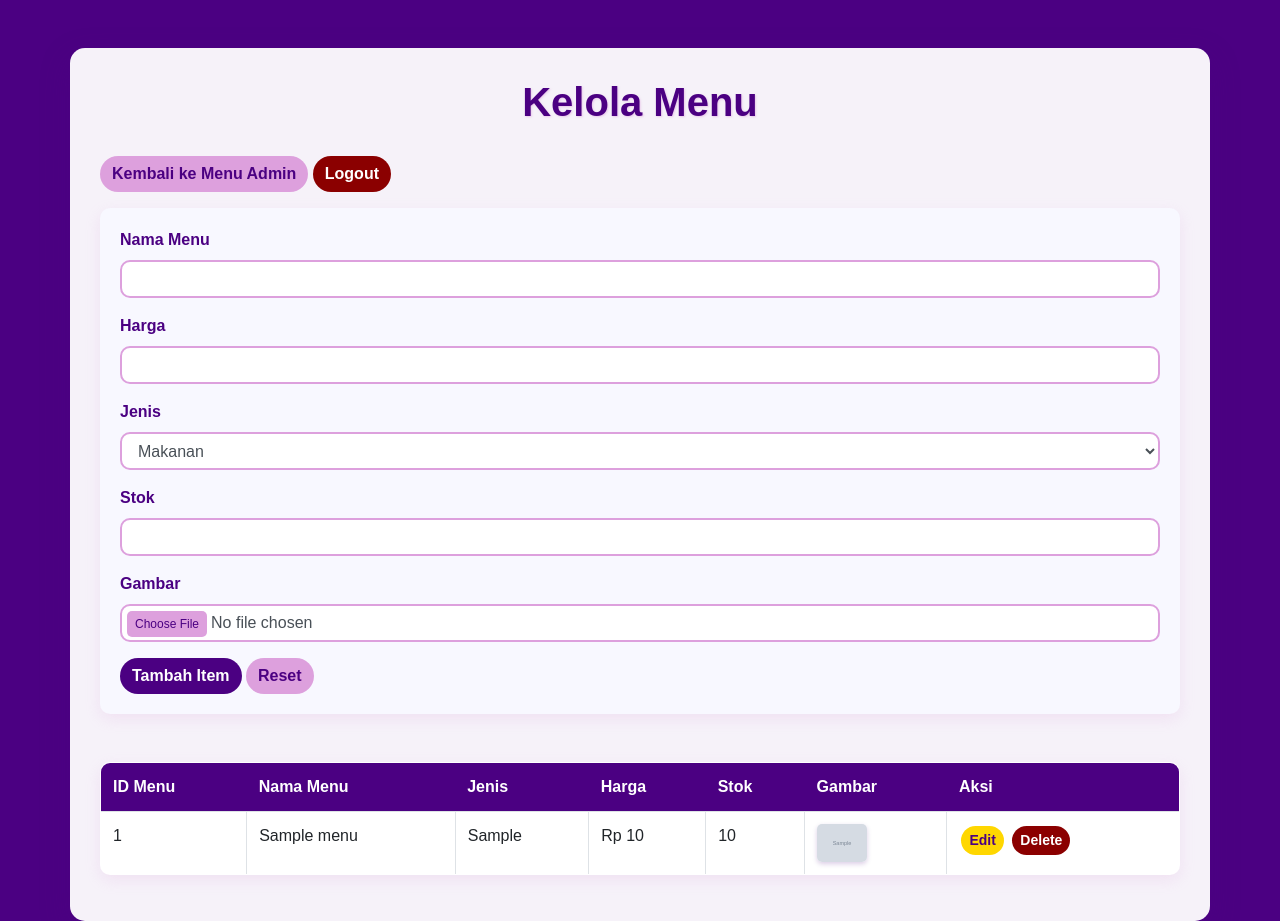
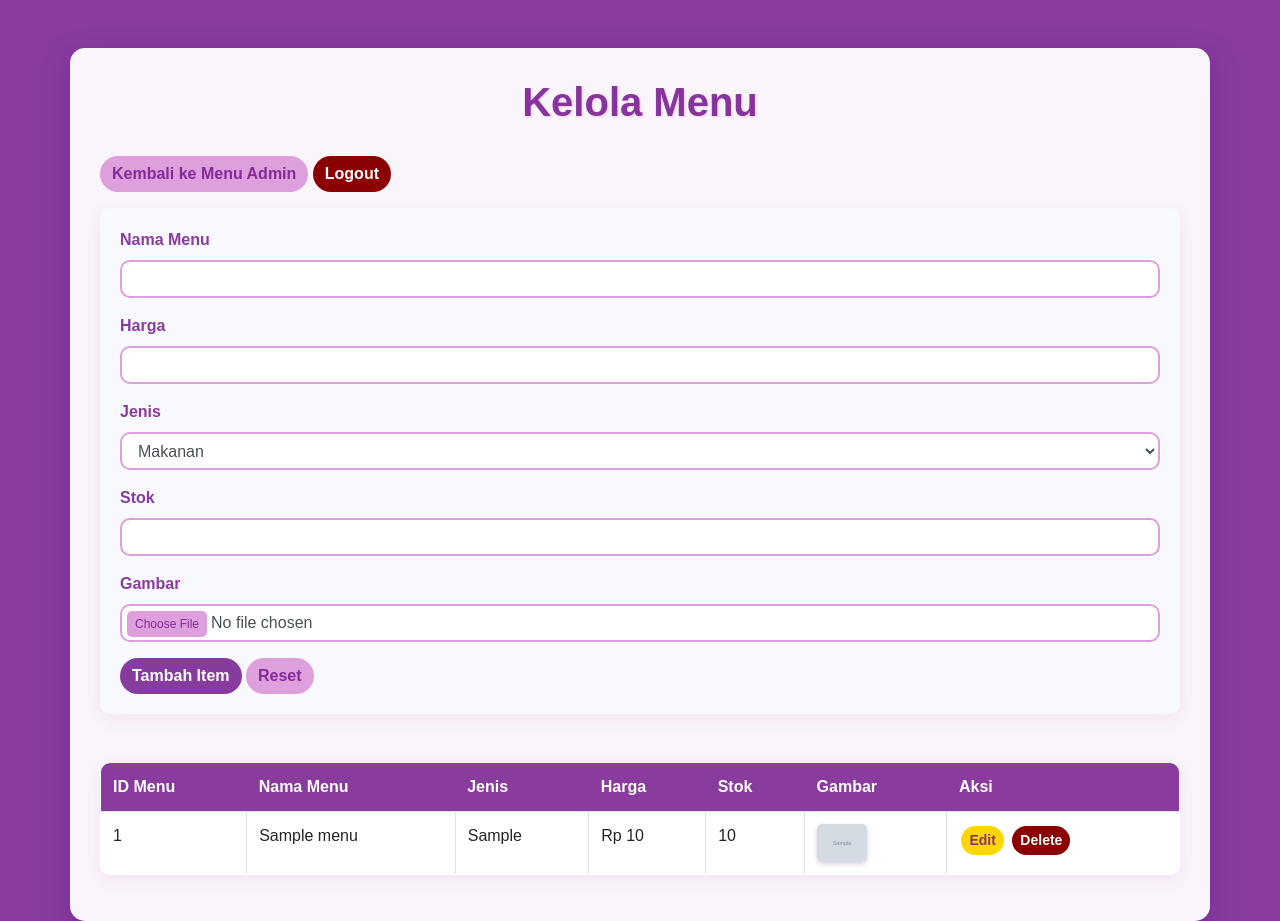
Before and after one commit to fauzifzifi/dechabooth, a PHP site: page /manage_menu.php in a window 1280 px wide. Run offline with PHP 8.4, Linux system fonts and the light colour scheme; the visitor is signed in with stand-in values (Sample User, id 1); tables that the repository leaves empty or names only in its code hold one stand-in row (values such as "Sample post"); grey boxes marked "Sample" are stand-in pictures; some libraries are stand-ins or nearby versions.

Commit message:
Update manage_menu.php

```diff
--- a/manage_menu.php
+++ b/manage_menu.php
@@ -92,9 +92,8 @@ if (isset($_SESSION['error'])) {
     <link rel="stylesheet" href="css/bootstrap.css" />
     <link rel="stylesheet" href="css/custom-style.css" />
     <style>
-        /* Custom CSS dengan dominan warna ungu tua (#4B0082) dan ungu muda (#DDA0DD), tanpa gradien */
         body {
-            background: #4B0082;
+            background: #6f1089d0;
             font-family: 'Arial', sans-serif;
             color: #333;
         }
@@ -111,7 +110,7 @@ if (isset($_SESSION['error'])) {
             to { opacity: 1; transform: translateY(0); }
         }
         h1 {
-            color: #4B0082;
+            color: #6f1089d0;
             text-align: center;
             margin-bottom: 30px;
             font-weight: bold;
@@ -128,12 +127,12 @@ if (isset($_SESSION['error'])) {
             box-shadow: 0 5px 15px rgba(75, 0, 130, 0.4);
         }
         .btn-primary {
-            background: #4B0082;
+            background: #6f1089d0;
             color: white;
         }
         .btn-secondary {
             background: #DDA0DD;
-            color: #4B0082;
+            color: #6f1089d0;
         }
         .btn-danger {
             background: #8B0000;
@@ -141,7 +140,7 @@ if (isset($_SESSION['error'])) {
         }
         .btn-warning {
             background: #FFD700;
-            color: #4B0082;
+            color: #6f1089d0;
         }
         form {
             background: #F8F8FF;
@@ -152,7 +151,7 @@ if (isset($_SESSION['error'])) {
         }
         .form-group label {
             font-weight: bold;
-            color: #4B0082;
+            color: #6f1089d0;
         }
         .form-control {
             border-radius: 10px;
@@ -160,7 +159,7 @@ if (isset($_SESSION['error'])) {
             transition: border-color 0.3s ease;
         }
         .form-control:focus {
-            border-color: #4B0082;
+            border-color: #6f1089d0;
             box-shadow: 0 0 10px rgba(75, 0, 130, 0.3);
         }
         /* Styling khusus untuk input file agar tombol "Choose File" lebih kecil dan sesuai dengan kotak */
@@ -172,13 +171,13 @@ if (isset($_SESSION['error'])) {
             padding: 4px 8px;
             border-radius: 5px;
             background: #DDA0DD;
-            color: #4B0082;
+            color: #6f1089d0;
             border: none;
             cursor: pointer;
             transition: background 0.3s ease;
         }
         input[type="file"]::-webkit-file-upload-button:hover {
-            background: #4B0082;
+            background: #6f1089d0;
             color: white;
         }
         input[type="file"]::-moz-file-upload-button {
@@ -186,13 +185,13 @@ if (isset($_SESSION['error'])) {
             padding: 4px 8px;
             border-radius: 5px;
             background: #DDA0DD;
-            color: #4B0082;
+            color: #6f1089d0;
             border: none;
             cursor: pointer;
             transition: background 0.3s ease;
         }
         input[type="file"]::-moz-file-upload-button:hover {
-            background: #4B0082;
+            background: #6f1089d0;
             color: white;
         }
         .table {
@@ -202,7 +201,7 @@ if (isset($_SESSION['error'])) {
             box-shadow: 0 5px 15px rgba(221, 160, 221, 0.2);
         }
         .table thead th {
-            background: #4B0082;
+            background: #6f1089d0;
             color: white;
             border: none;
             font-weight: bold;
```
